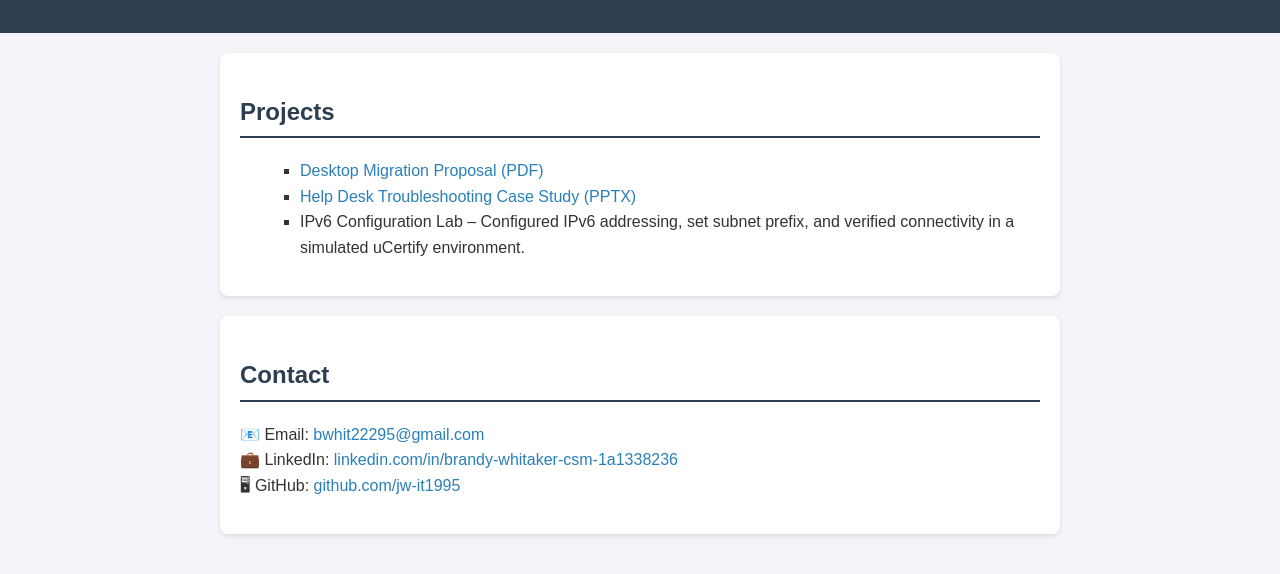
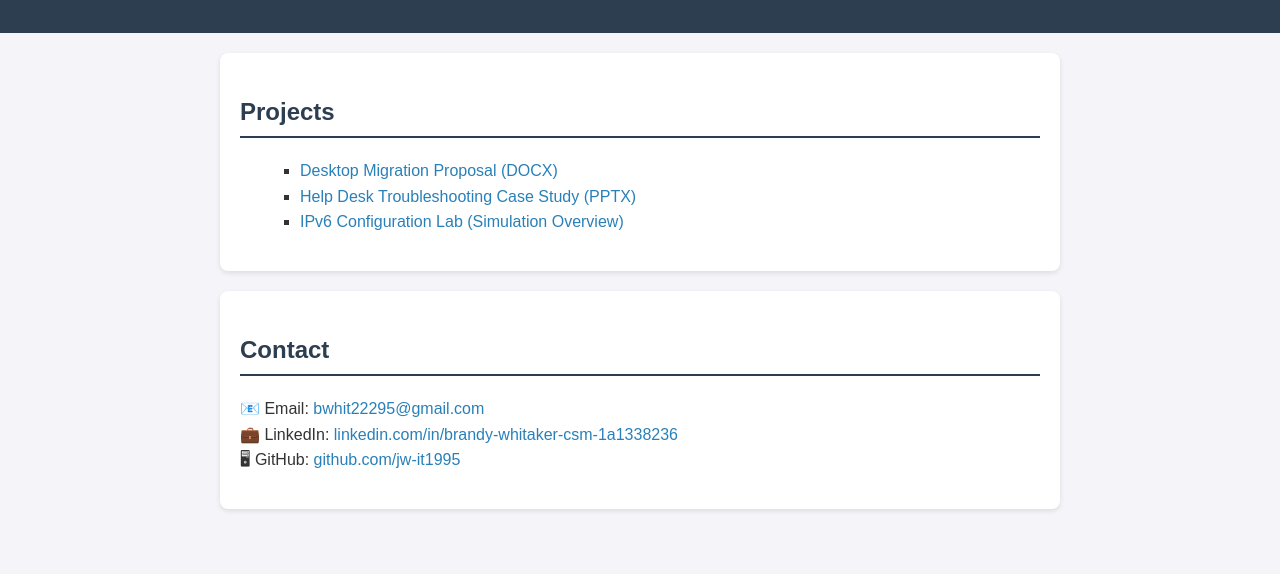
Before and after one commit to jw-it1995/jw-it1995.github.io, a plain HTML site: page index.html in a window 1280 px wide. Shown: the part 116-690 px from the top of the page. Drawn offline with Linux system fonts and the light colour scheme.

Commit message:
Update index.html

```diff
--- a/index.html
+++ b/index.html
@@ -57,13 +57,13 @@
     <h2>Projects</h2>
     <ul>
       <li>
-        <a href="/projects/Desktop-Migration-Proposal.pdf" target="_blank">Desktop Migration Proposal (PDF)</a>
+        <a href="Desktop-Migration-Proposal.docx" target="_blank">Desktop Migration Proposal (DOCX)</a>
       </li>
       <li>
-        <a href="/projects/SupportQueueCaseStudyProject3.pptx" target="_blank">Help Desk Troubleshooting Case Study (PPTX)</a>
+        <a href="SupportQueueCaseStudyProject3.pptx" target="_blank">Help Desk Troubleshooting Case Study (PPTX)</a>
       </li>
       <li>
-        IPv6 Configuration Lab – Configured IPv6 addressing, set subnet prefix, and verified connectivity in a simulated uCertify environment.
+        <a href="#" target="_blank">IPv6 Configuration Lab (Simulation Overview)</a>
       </li>
     </ul>
   </section>
```
